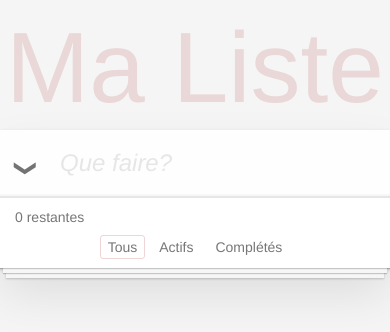
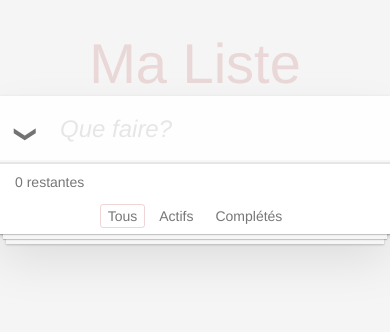
Before and after one commit to brospars/ng2-todo-miashs, an Angular app: page / in a window 390 px wide. Shown: the top 332 px of the page. Built offline with nearby package versions, Linux system fonts and the light colour scheme.

Commit message:
Make Todo list responsive
update todo-list.component.html
update todo.component.html
update style.css

```diff
--- a/src/app/todo-list/todo-list.component.html
+++ b/src/app/todo-list/todo-list.component.html
@@ -1,6 +1,9 @@
 <section class="todoapp">
+  <section class="title">
+    <h1>{{title}}</h1>
+  </section>
+  <div class="shadowWrapper">
   <header class="header">
-    <h1>{{title}}</h1>
     <form (ngSubmit)="addTodo()">
       <input class="new-todo" placeholder="Que faire?" #newTodo autofocus>
     </form>
@@ -29,4 +32,5 @@
     </ul>
     <button class="clear-completed" *ngIf="getCountCompleted() > 0" (click)="disposeAll()">Supprimer cochées</button>
   </footer>
+  </div>
 </section>
--- a/src/app/todo/todo.component.html
+++ b/src/app/todo/todo.component.html
@@ -4,5 +4,7 @@
   <button class="destroy" (click)="dispose()"></button>
 </div>
 <form *ngIf="editing" (ngSubmit)="setText(newText.value)">
-  <input class="edit" [ngModel]="nf.texte" (blur)="setText(newText.value)" #newText name="texte">
+    <div class="editInputWrapper">
+        <input class="edit" [ngModel]="nf.texte" (blur)="setText(newText.value)" #newText name="texte">
+    </div>
 </form>
--- a/src/styles.css
+++ b/src/styles.css
@@ -23,7 +23,6 @@ button {
 
 body {
     font: 14px 'Helvetica Neue', Helvetica, Arial, sans-serif;
-    line-height: 1.4em;
     background: #f5f5f5;
     color: #4d4d4d;
     min-width: 230px;
@@ -45,10 +44,16 @@ input[type="checkbox"] {
 }
 
 .todoapp {
+    margin: 8% 0 2% 0;
+    position: relative;
+}
+
+.shadowWrapper {
+    box-shadow: 0 2px 4px 0 rgba(0, 0, 0, 0.2), 0 25px 50px 0 rgba(0, 0, 0, 0.1);
+}
+
+.todoapp header > form, .todoapp section.main, .todoapp footer {
     background: #fff;
-    margin: 130px 0 40px 0;
-    position: relative;
-    box-shadow: 0 2px 4px 0 rgba(0, 0, 0, 0.2), 0 25px 50px 0 rgba(0, 0, 0, 0.1);
 }
 
 .todoapp input::-webkit-input-placeholder {
@@ -69,11 +74,10 @@ input[type="checkbox"] {
     color: #e6e6e6;
 }
 
-.todoapp h1 {
-    position: absolute;
-    top: -155px;
+.title h1 {
+    margin: 0;
     width: 100%;
-    font-size: 100px;
+    font-size: 400%;
     font-weight: 100;
     text-align: center;
     color: rgba(175, 47, 47, 0.15);
@@ -150,8 +154,10 @@ label[for='toggle-all'] {
 
 .todo-list li {
     position: relative;
-    font-size: 24px;
+    font-size: 175%;
     border-bottom: 1px solid #ededed;
+    height: 60px;
+    overflow: hidden;
 }
 
 .todo-list li:last-child {
@@ -163,11 +169,17 @@ label[for='toggle-all'] {
     padding: 0;
 }
 
+.todo-list li.editing .editInputWrapper {
+    position:absolute;
+    top: 0;
+    right: 0;
+    bottom: 0;
+    left: 43px;
+}
+
 .todo-list li.editing .edit {
     display: block;
-    width: 506px;
     padding: 13px 17px 12px 17px;
-    margin: 0 0 0 43px;
 }
 
 .todo-list li.editing .view {
@@ -176,13 +188,10 @@ label[for='toggle-all'] {
 
 .todo-list li .toggle {
     text-align: center;
-    width: 40px;
-    /* auto, since non-WebKit browsers doesn't support input styling */
-    height: auto;
     position: absolute;
     top: 0;
     bottom: 0;
-    margin: auto 0;
+    margin: auto 0 auto 14px;
     border: none;
     /* Mobile Safari */
     -webkit-appearance: none;
@@ -203,7 +212,6 @@ label[for='toggle-all'] {
     padding: 15px 60px 15px 15px;
     margin-left: 45px;
     display: block;
-    line-height: 1.2;
     transition: color 0.4s;
 }
 
```
